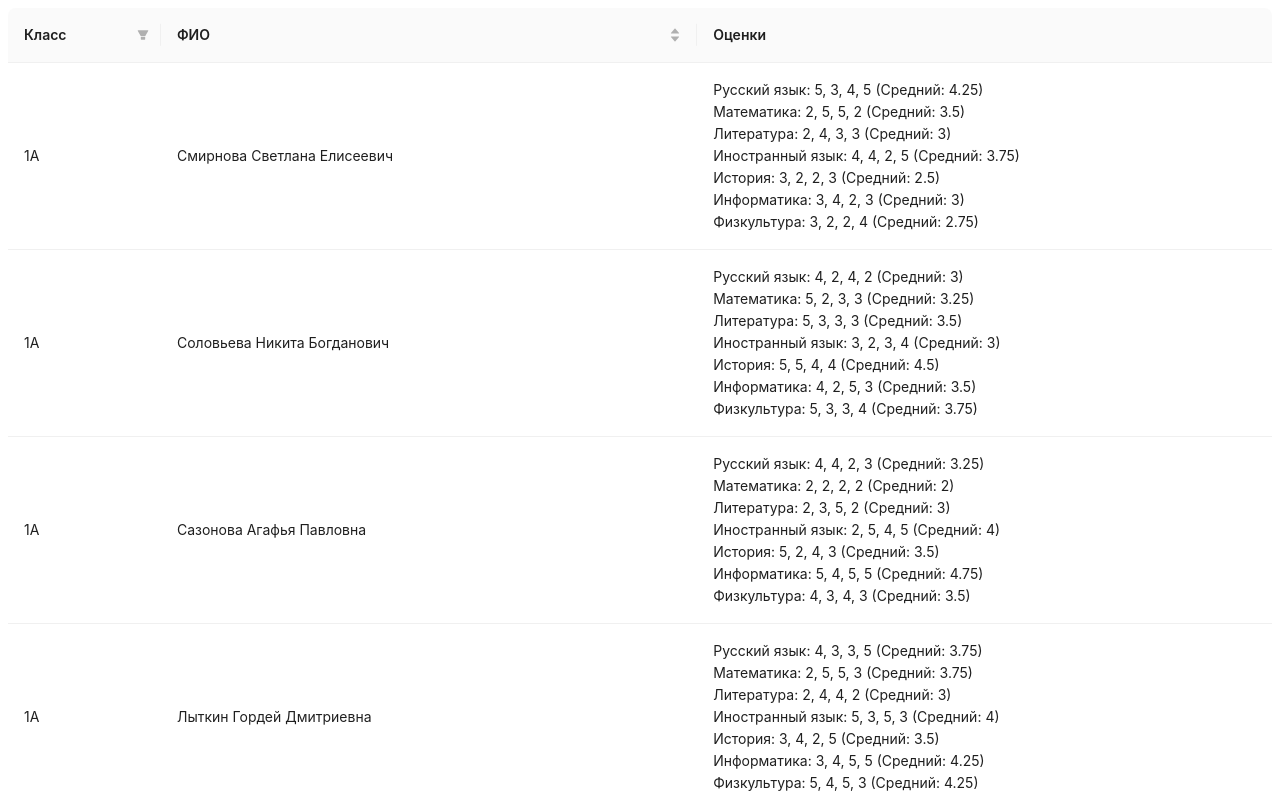
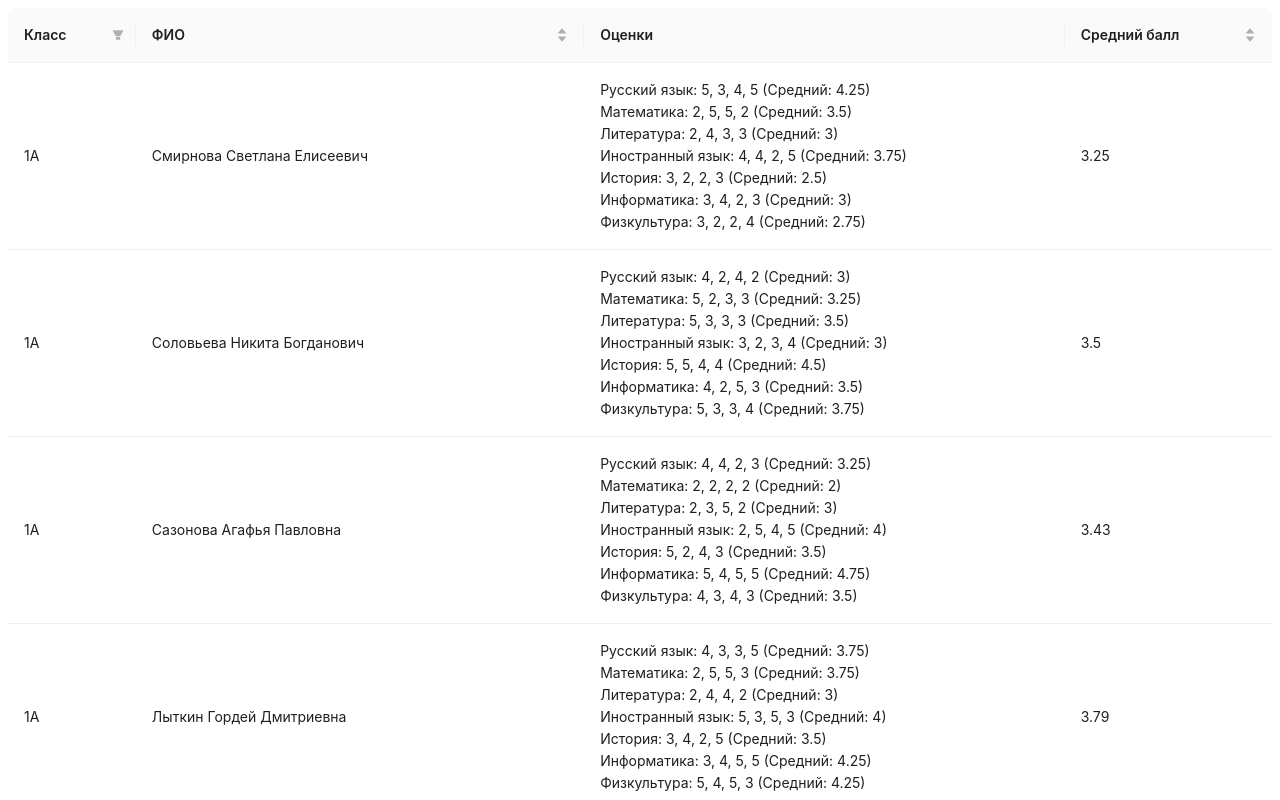
Before and after one commit to iscander-b10/AppForSchool, a React (Vite) app: page / in a window 1280 px wide. Shown: the top 800 px of the page. Built offline with nearby package versions, Linux system fonts and the light colour scheme.

Commit message:
the logic for calculating the average score for subjects has been implemented, and the average score has been displayed in a table

```diff
--- a/src/assets/StudentTable/StudentTable.jsx
+++ b/src/assets/StudentTable/StudentTable.jsx
@@ -11,17 +11,20 @@ const generateStudent = (className) => {
     return acc;
   }, {});
 
-  const avgGrades = Object.entries(grades).reduce((acc, [subject, marks]) => {
+  const avg = Object.entries(grades).reduce((acc, [subject, marks]) => {
     acc[subject] = marks.reduce((sum, mark) => sum + mark, 0) / marks.length;
     return acc;
   }, {})
+
+  const avgGrades = Object.values(avg).flat().reduce((sum, average) => sum + average, 0) / Object.keys(avg).length;
 
   return{
     id: faker.string.uuid(),
     fullName: `${faker.person.lastName()} ${faker.person.firstName()} ${faker.person.middleName()}`,
     className,
     grades,
-    avgGrades
+    avg,
+    avgGrades: Number(avgGrades.toFixed(2))
   }
 }
 
@@ -50,7 +53,7 @@ const prepareTableData = (classes) => {
       grades: Object.entries(student.grades).map(([subject, grades]) => ({
         subject,
         grades: grades.join(', '),
-        avg: student.avgGrades[subject]
+        avg: student.avg[subject]
       }))
     })
   ))
@@ -87,7 +90,13 @@ function StudentTable () {
           ))}
         </div>
       ),
-    }
+    },
+    {
+      title: "Средний балл",
+      dataIndex: "avgGrades",
+      key: "avgGrades",
+      sorter: (a, b) => a.avgGrades - b.avgGrades
+    },
   ]
     return(
       <ConfigProvider locale={ru_RU}>
```
